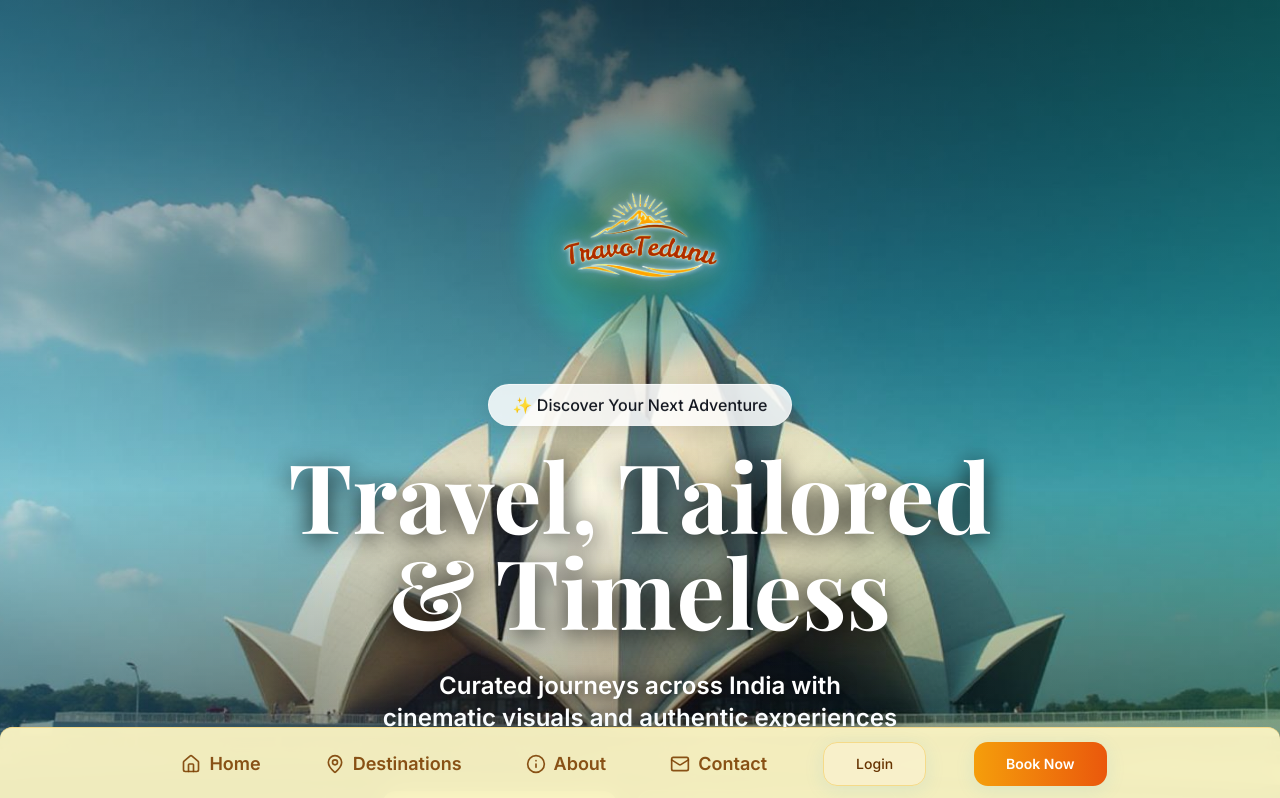
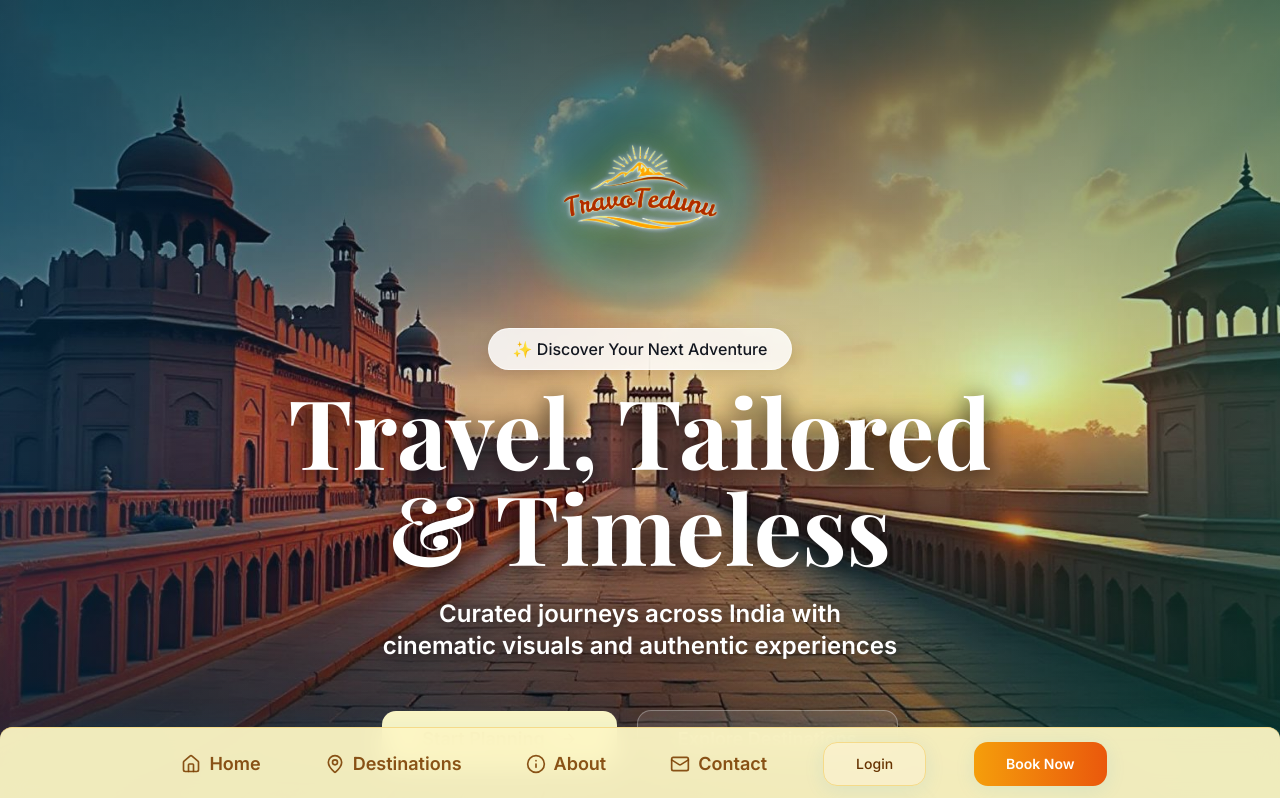
Before and after one commit to sahanam440-a11y/travo-tedunu-cinematic-journeys, a React (Vite) app: page / in a window 1280 px wide. Shown: the top 798 px of the page. Built offline with nearby package versions, Linux system fonts and the light colour scheme.

Commit message:
Adjust hero spacing
Reduce top spacing in Hero to bring logo and content higher, tightening overall layout and reducing excessive space above logo.

```diff
--- a/src/components/Hero.tsx
+++ b/src/components/Hero.tsx
@@ -61,10 +61,10 @@ const Hero = () => {
       </div>
 
       {/* Content */}
-      <div className="relative z-10 container mx-auto px-4 pt-4 md:pt-32 pb-4 md:pb-8 text-center">
-        <div className="max-w-4xl mx-auto space-y-6 md:space-y-8">
+      <div className="relative z-10 container mx-auto px-4 pt-8 md:pt-20 pb-4 md:pb-8 text-center">
+        <div className="max-w-4xl mx-auto space-y-4 md:space-y-6">
           {/* Logo - All Devices */}
-          <div className="flex justify-center mb-3 md:mb-6 animate-fade-up">
+          <div className="flex justify-center mb-2 md:mb-4 animate-fade-up">
             <div className="relative">
               {/* Contrast booster (no blur) for perfect readability */}
               <div aria-hidden className="absolute -inset-6 pointer-events-none z-0 rounded-full" style={{ background: 'radial-gradient(closest-side, rgba(0,0,0,0.55), rgba(0,0,0,0) 70%)' }} />
@@ -90,8 +90,8 @@ const Hero = () => {
             </div>
           </div>
 
-          <div className="animate-fade-up space-y-3">
-            <div className="inline-block px-6 py-2 rounded-full glass text-foreground font-medium mb-2 animate-bounce-subtle shadow-lg">
+          <div className="animate-fade-up space-y-2">
+            <div className="inline-block px-6 py-2 rounded-full glass text-foreground font-medium mb-1 animate-bounce-subtle shadow-lg">
               ✨ Discover Your Next Adventure
             </div>
             <h1 className="text-3xl sm:text-5xl md:text-6xl lg:text-7xl xl:text-8xl font-serif font-bold text-white text-balance leading-tight px-2 drop-shadow-[0_4px_12px_rgba(0,0,0,0.9)]">
```
